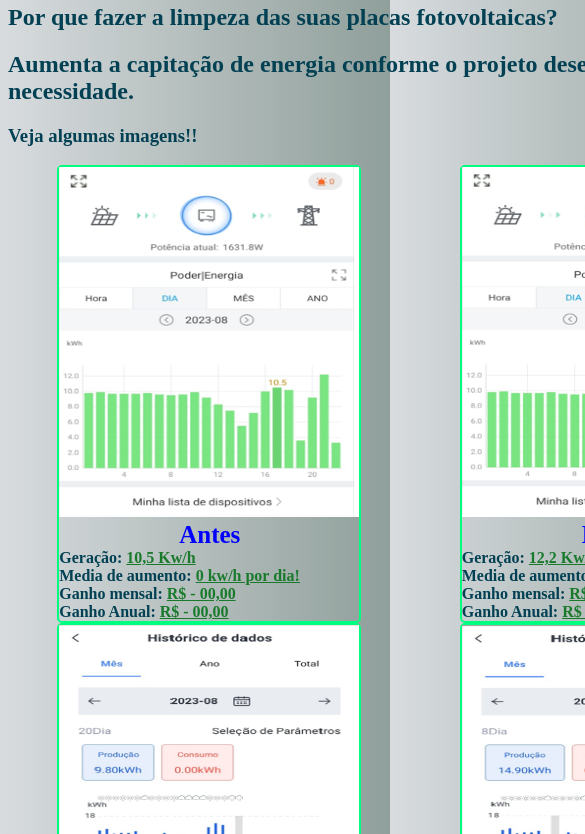
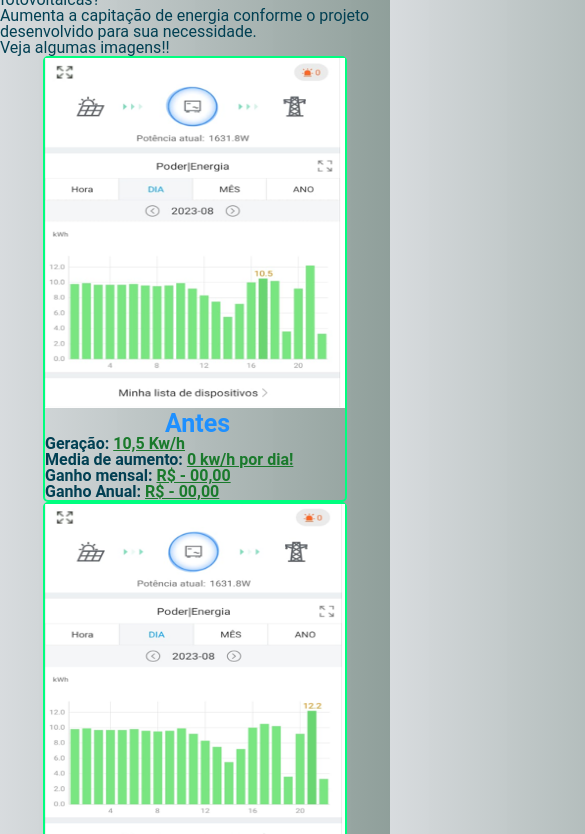
Before and after one commit to jljardim/3i_Solucao, a plain HTML site: page home.html in a window 390 px wide. Shown: the part 178-1012 px from the top of the page, 585 px wide, since content can reach past the window. Drawn offline with Linux system fonts and the light colour scheme; a web font is replaced by a local one.

Commit message:
Add responsive

```diff
--- a/home.html
+++ b/home.html
@@ -6,10 +6,12 @@
     <meta name="viewport" content="width=device-width, initial-scale=1.0">
     <link rel="stylesheet" href="style.css">
     <script src="index.js"></script>
+    <link rel="preconnect" href="https://fonts.googleapis.com"><link rel="preconnect" href="https://fonts.gstatic.com" crossorigin>
+    <link href="https: //fonts.googleapis.com/css2? family= Roboto:wght@100;400 & display=swap" rel="stylesheet">
     <title>3i_Solucao</title>
 </head>
 <body>
-    <header>
+    <header class="responsive">
         <nav>
             <div id="nav">
                 <img
@@ -41,20 +43,16 @@
             </div>
         </nav>
     </header>
-    <main>
-        <section>
-
-        </section>
+    <main class="responsive ">
         <div id="zap_fixed">
             <a href="https://api.whatsapp.com/send?phone=5518991657682">
                 <img src="assets/Zap_Icon/WhatsApp-icone.png" alt="">
             </a>
         </div>
-        <section>
+        <section class="teste_section">
                 <h1>Por que fazer a limpeza das suas placas fotovoltaicas?</h1>
                     <h2>Aumenta a capitação de energia conforme o projeto desenvolvido para sua necessidade.</h2>
                     <h3>Veja algumas imagens!!</h3>
-                    <div id="img_graficos">
                         <div class="container_graficos">
                             <img src="assets/graphics/img1_antes.png" alt="" class="graficos">
                             <div class="text_card">
@@ -119,7 +117,7 @@
             </div>
         </section>
     </main>
-    <footer>
+    <footer class="responsive ">
         <p>&copy; 3i Solução - Limpeza de placas fotovoltaicas</p>
         <div id="logos_layout">
             <div>
--- a/style.css
+++ b/style.css
@@ -1,3 +1,51 @@
+/* http://meyerweb.com/eric/tools/css/reset/
+   v2.0 | 20110126
+   License: none (public domain)
+*/
+
+html, body, div, span, applet, object, iframe,
+h1, h2, h3, h4, h5, h6, p, blockquote, pre,
+a, abbr, acronym, address, big, cite, code,
+del, dfn, em, img, ins, kbd, q, s, samp,
+small, strike, b, sub, sup, tt, var,
+b, u, i, center,
+dl, dt, dd, ol, ul, li,
+fieldset, form, label, legend,
+table, caption, tbody, tfoot, thead, tr, th, td,
+article, aside, canvas, details, embed,
+figure, figcaption, footer, header, hgroup,
+menu, nav, output, ruby, section, summary,
+time, mark, audio, video {
+	margin: 0;
+	padding: 0;
+	border: 0;
+	font-size: 100%;
+	font: inherit;
+	vertical-align: baseline;
+}
+/* HTML5 display-role reset for older browsers */
+article, aside, details, figcaption, figure,
+footer, header, hgroup, menu, nav, section {
+	display: block;
+}
+body {
+	line-height: 1;
+}
+ol, ul {
+	list-style: none;
+}
+blockquote, q {
+	quotes: none;
+}
+blockquote:before, blockquote:after,
+q:before, q:after {
+	content: '';
+	content: none;
+}
+table {
+	border-collapse: collapse;
+	border-spacing: 0;
+}
 :root {
     --cor-fundo: #024053  ;
     --cor-hover: #E6E6FA ;
@@ -81,11 +129,20 @@ body {
     background: linear-gradient(90deg, rgba(212,216,219,0.908000700280112) 0%,
      rgba(135,152,147,0.9304096638655462) 100%);
     color: #024053;
-    align-items: center;
+    font-family: 'Roboto', sans-serif;
+}
+.responsive {
     display: flex;
+    border-radius: 20px;
+    min-width: 320px;
+    max-width: 800px;
+    margin: auto;
     flex-wrap: wrap;
-    flex-direction: column;
-
+}
+.teste_section {
+    display: flex;
+    flex-direction: row;
+    flex-wrap: wrap;
 }
 #nav {
     display: flex;
@@ -112,10 +169,11 @@ body {
     align-content: center;
     margin-left: 100px;
 }
-#img_graficos {
+#img_graficos img {
     display: flex;
+    flex-direction: row;
     flex-wrap: wrap;
-    flex-direction: row;
+    width: 100%;
 }
 .graficos {
     width: 300px;
@@ -124,7 +182,7 @@ body {
 .text_card .title{
     margin-left: 120px;
     margin-bottom: 20px;
-    color: #0000ff;
+    color: #1E90FF;
     font-size: 25px;
 }
 .text_card  u {
@@ -137,12 +195,6 @@ body {
     border-radius: 10%;
     border: 2px solid #00FF7F;
     gap: 5PX;
-}
-#section_contato_container {
-    margin-left: 520px;
-}
-#section_contato_container h2 {
-    margin-left: 100px;
 }
 #container_contato {
     display: flex;
```
Also changed, not shown: page_photo.html (+3 -3 lines), presentation/index.html (+1 -1 lines).
